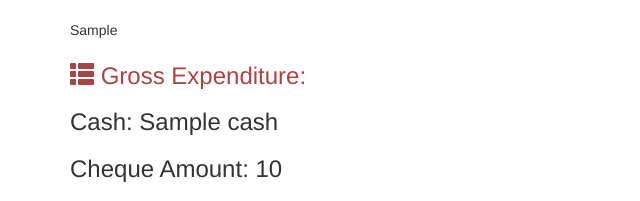
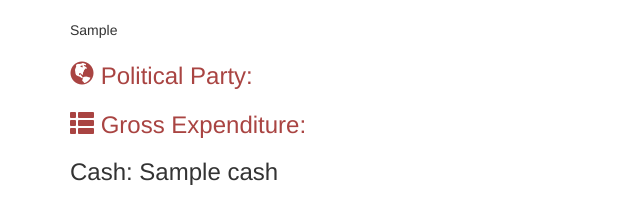
Before and after one commit to faruk13/blockchainProject, a Flask app: template App/templates/grossExpense.html in a window 1280 px wide. Shown: the part 52-253 px from the top of the page, without its empty margins (0-640 px from the left). Run offline with Flask 2, Linux system fonts and the light colour scheme; the template is opened without the code that fills it: most values are stand-ins (such as "Sample title", 1, 10 or a date in 2020); some libraries are stand-ins or nearby versions.

Commit message:
added party name

```diff
--- a/App/routes.py
+++ b/App/routes.py
@@ -6,55 +6,54 @@ from App import serializer as serialize
 @app.route('/')
 @app.route('/index')
 def index():
-   # user = {'username': 'admin'}
 
-    hello = "Hello get record count"
     rec_count = contract.functions.getERecCount().call()
-    return render_template('index.html' ,title='Pharmacy', rec_count=rec_count)
+    #party = contract.functions.getERecPartyName(recordNo).call()
+    return render_template('index.html' ,title='Election Records in Blockchain', rec_count=rec_count)
 
 
 @app.route('/openingBalance/<int:recordNo>')
 def openingBalance(recordNo):
 
-    hello = "Hello get record count"
+    party = contract.functions.getERecPartyName(recordNo).call()
     openingBalance = serialize.serOpeningBalance(contract.functions.getERecOpeningBalance(recordNo).call())
-    return render_template('openingBalance.html', openingBalance=openingBalance)
+    return render_template('openingBalance.html', party=party, openingBalance=openingBalance)
 
 @app.route('/grossExpense/<int:recordNo>')
 def grossExpense(recordNo):
 
-    hello = "Hello get record count"
+    party = contract.functions.getERecPartyName(recordNo).call()
     grossReceipt = serialize.serGrossReceipt(contract.functions.getERecGrossReceipt(recordNo).call())
     grossExpenditure = serialize.serGrossExpenditure(contract.functions.getERecGrossExpenditure(recordNo).call())
-    return render_template('grossExpense.html', grossReceipt=grossReceipt, grossExpenditure=grossExpenditure)
+    return render_template('grossExpense.html', party=party, grossReceipt=grossReceipt, grossExpenditure=grossExpenditure)
 
 @app.route('/travelExpense/<int:recordNo>')
 def travelExpense(recordNo):
 
-    hello = "Hello get record count"
+    party = contract.functions.getERecPartyName(recordNo).call()
     travelExpense = serialize.serTravelExpensesStarCampaigners(contract.functions.getERecTravelExpensesStarCampaigners(recordNo).call())
-    return render_template('travelExpense.html', travelExpense=travelExpense)
+    return render_template('travelExpense.html', party=party, travelExpense=travelExpense)
 
 @app.route('/mediaExpense/<int:recordNo>')
 def mediaExpense(recordNo):
 
-    hello = "Hello get record count"
+    party = contract.functions.getERecPartyName(recordNo).call()
     mediaExpense = serialize.serExpensesOnMediaAd(contract.functions.getERecExpensesOnMediaAd(recordNo).call())
-    return render_template('mediaExpense.html', mediaExpense=mediaExpense)
+    return render_template('mediaExpense.html', party=party, mediaExpense=mediaExpense)
 
 @app.route('/publicityExpense/<int:recordNo>')
 def publicityExpense(recordNo):
 
-    hello = "Hello get record count"
+    party = contract.functions.getERecPartyName(recordNo).call()
     publicityExpense = serialize.serExpensesOnPublicityMaterial(contract.functions.getERecExpensesOnPublicityMaterial(recordNo).call())
-    return render_template('publicityExpense.html', publicityExpense=publicityExpense)
+    return render_template('publicityExpense.html', party=party, publicityExpense=publicityExpense)
 
 @app.route('/publicMeeting/<int:recordNo>')
 def publicMeeting(recordNo):
 
-    hello = "Hello get record count"
+    party = contract.functions.getERecPartyName(recordNo).call()
     publicMeeting = serialize.serExpensesOnPublicMeetings(contract.functions.getERecExpensesOnPublicMeetings(recordNo).call())
-    return render_template('publicMeeting.html', publicMeeting=publicMeeting)
+    return render_template('publicMeeting.html', party=party, publicMeeting=publicMeeting)
 
 
 """
--- a/App/templates/grossExpense.html
+++ b/App/templates/grossExpense.html
@@ -1,10 +1,12 @@
 {% extends "base.html" %}
-{% import 'bootstrap/wtf.html' as wtf %}
+{% from 'macros.html' import all_links, party_name %}
 
 {% block app_content %}
 
 
     <p>{{ grossExpenditure }}</p>
+    {{ party_name(party) }}
+
     <h3 class="text-danger"><span class="glyphicon glyphicon-th-list"></span> Gross Expenditure:</h3>
     <h3>Cash: {{ grossExpenditure.gross_expenditure.cash }}</h3>
     <h3>Cheque Amount: {{ grossExpenditure.gross_expenditure.cheque_amount }}</h3>
@@ -15,7 +17,6 @@
     <h3>Cheque Amount: {{ grossReceipt.gross_receipt.cheque_amount }}</h3>
     <p>{{ grossReceipt }}</p>
 
-    {% from 'macros.html' import all_links %}
     {{ all_links() }}
 
 
--- a/App/templates/macros.html
+++ b/App/templates/macros.html
@@ -25,3 +25,9 @@
     </button>
 </div>
 {% endmacro %}
+
+{% macro party_name(partyName) %}
+<h3 class="text-danger"><span class="glyphicon glyphicon-globe"></span> Political Party: </h3>
+<h3>{{ partyName }}</h3>
+
+{% endmacro %}
--- a/App/templates/mediaExpense.html
+++ b/App/templates/mediaExpense.html
@@ -1,8 +1,12 @@
 {% extends "base.html" %}
+{% from 'macros.html' import all_links, party_name %}
+
 
 {% block app_content %}
 
     <p>{{ mediaExpense }}</p>
+    {{ party_name(party) }}
+
     <h3 class="text-danger"><span class="glyphicon glyphicon-th-list"></span> Media Expenses:</h3>
     <table class="table table-striped table-bordered table-hover">
         <thead>
--- a/App/templates/openingBalance.html
+++ b/App/templates/openingBalance.html
@@ -1,9 +1,10 @@
 {% extends "base.html" %}
-{% import 'bootstrap/wtf.html' as wtf %}
+{% from 'macros.html' import all_links, party_name %}
 
 {% block app_content %}
 
     <p>{{ openingBalance }}</p>
+    {{ party_name(party) }}
     <h3>Cash: {{ openingBalance.opening_balance.cash }}</h3>
     <h3>Other Deposits: {{ openingBalance.opening_balance.other_deposits }}</h3>
 
@@ -27,7 +28,6 @@
         </tbody>
      </table>
 
-    {% from 'macros.html' import all_links %}
     {{ all_links() }}
 
 {% endblock %}
--- a/App/templates/publicMeeting.html
+++ b/App/templates/publicMeeting.html
@@ -1,8 +1,11 @@
 {% extends "base.html" %}
+{% from 'macros.html' import all_links, party_name %}
+
 
 {% block app_content %}
 
     <p>{{ publicMeeting }}</p>
+    {{ party_name(party) }}
     <h3 class="text-danger"><span class="glyphicon glyphicon-th-list"></span> Public Meeting:</h3>
     <table class="table table-striped table-bordered table-hover">
         <thead>
@@ -25,7 +28,6 @@
             {% endfor %}
         </tbody>
     </table>
-    {% from 'macros.html' import all_links %}
     {{ all_links() }}
 
 {% endblock %}
--- a/App/templates/publicityExpense.html
+++ b/App/templates/publicityExpense.html
@@ -1,8 +1,12 @@
 {% extends "base.html" %}
+{% from 'macros.html' import all_links, party_name %}
+
 
 {% block app_content %}
 
     <p>{{ publicityExpense }}</p>
+    {{ party_name(party) }}
+
     <h3 class="text-danger"><span class="glyphicon glyphicon-th-list"></span> Publicity Expenses:</h3>
     <table class="table table-striped table-bordered table-hover">
         <thead>
--- a/App/templates/travelExpense.html
+++ b/App/templates/travelExpense.html
@@ -1,10 +1,12 @@
 {% extends "base.html" %}
-{% import 'bootstrap/wtf.html' as wtf %}
+{% from 'macros.html' import all_links, party_name %}
 
 {% block app_content %}
 
 
     <p>{{ travelExpense }}</p>
+    {{ party_name(party) }}
+
     <h3 class="text-danger"><span class="glyphicon glyphicon-th-list"></span> Travel Expenses:</h3>
     <table class="table table-striped table-bordered table-hover">
         <thead>
```
Also changed, not shown: App/templates/index.html (+3 -4 lines).
